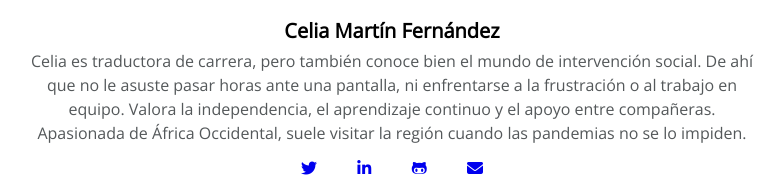
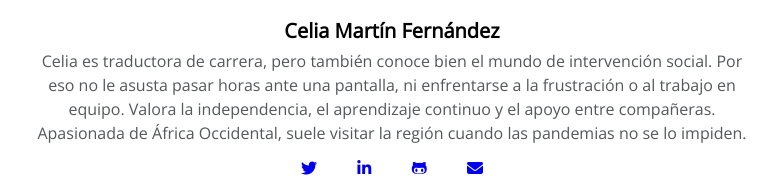
Before and after one commit to Adalab/project-promo-k-modulo-1-team-3, a plain HTML site: page adalabers.html in a window 1280 px wide. Shown: the part 1561-1756 px from the top of the page, without its empty margins (248-1032 px from the left). Drawn offline with nearby package versions, Linux system fonts and the light colour scheme.

```diff
--- a/adalabers.html
+++ b/adalabers.html
@@ -144,7 +144,7 @@
             <h2 class="girl-name">Celia Martín Fernández</h2>
             <p class="girl-description">
               Celia es traductora de carrera, pero también conoce bien el mundo
-              de intervención social. De ahí que no le asuste pasar horas ante
+              de intervención social. Por eso no le asusta pasar horas ante
               una pantalla, ni enfrentarse a la frustración o al trabajo en
               equipo. Valora la independencia, el aprendizaje continuo y el
               apoyo entre compañeras. Apasionada de África Occidental, suele
```
